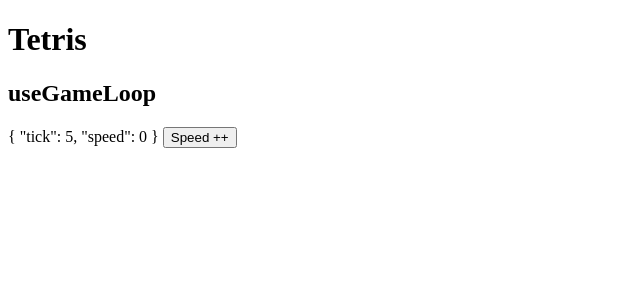
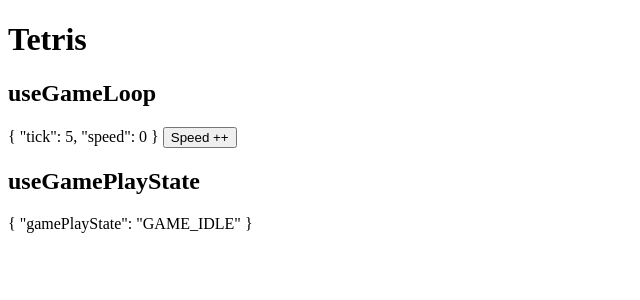
Before and after one commit to ankushjamdagani/unwitty.dev, a React (Vite) app in the folder projects/tetris/: page / in a window 1280 px wide. Shown: the top 300 px of the page, without its empty margins (0-640 px from the left). Built offline with nearby package versions, Linux system fonts and the light colour scheme.

Commit message:
added useGamePlayState

```diff
--- a/projects/tetris/src/Tetris.tsx
+++ b/projects/tetris/src/Tetris.tsx
@@ -3,6 +3,8 @@
 import useGameLoop from "./hooks/useGameLoop";
 
 import ThemeProvider, { Theme } from "./components/ThemeProvider";
+import { useEffect, useRef } from "react";
+import useGamePlayState, { PlayState } from "./hooks/useGamePlayState";
 
 /** * * * * * * * * * * */
 /** * T_E_T_R_I_S * * */
@@ -72,10 +74,13 @@
     ...props,
   };
 
+  const gameRootRef = useRef<HTMLDivElement>(null);
+
   const gameLoopState = useGameLoop({});
+  const gamePlayState = useGamePlayState({});
 
   return (
-    <div id="game-root" className={`layout-${layout}`}>
+    <div id="game-root" ref={gameRootRef} className={`layout-${layout}`}>
       <ThemeProvider>
         <h1>Tetris</h1>
         <div>
@@ -85,6 +90,10 @@
             Speed ++
           </button>
         </div>
+        <div>
+          <h2>useGamePlayState</h2>
+          {JSON.stringify(gamePlayState, undefined, 4)}{" "}
+        </div>
       </ThemeProvider>
     </div>
   );
--- /dev/null
+++ b/projects/tetris/src/hooks/useGamePlayState.ts
@@ -0,0 +1,74 @@
+import { RefObject, useCallback, useEffect, useState } from "react";
+
+export enum PlayState {
+  GAME_IDLE = "GAME_IDLE",
+  GAME_PLAY = "GAME_PLAY",
+  GAME_PAUSE = "GAME_PAUSE",
+  GAME_OVER = "GAME_OVER",
+}
+
+interface useGameProps {
+  containerElement?: RefObject<HTMLElement>;
+  gamePlayState?: PlayState;
+}
+
+export default function useGamePlayState({
+  containerElement,
+  gamePlayState: initialGamePlayState = PlayState.GAME_IDLE,
+}: useGameProps) {
+  const [gamePlayState, setGamePlayState] = useState(initialGamePlayState);
+
+  const playGame = useCallback(() => {
+    setGamePlayState(PlayState.GAME_PLAY);
+  }, []);
+
+  const pauseGame = useCallback(() => {
+    setGamePlayState(PlayState.GAME_PAUSE);
+  }, []);
+
+  const restartGame = useCallback(() => {
+    setGamePlayState(PlayState.GAME_IDLE);
+  }, []);
+
+  const endGame = useCallback(() => {
+    setGamePlayState(PlayState.GAME_OVER);
+  }, []);
+
+  useEffect(() => {
+    const element = containerElement?.current || document.body;
+
+    function onKeyDown(this: HTMLElement, evt: KeyboardEvent) {
+      setGamePlayState((state) => {
+        console.log("-----", evt.code, state);
+        if (evt.code === "Space") {
+          if (state === PlayState.GAME_PLAY) {
+            return PlayState.GAME_PAUSE;
+          }
+          if (state === PlayState.GAME_PAUSE) {
+            return PlayState.GAME_PLAY;
+          }
+        }
+        if (evt.code === "Enter") {
+          if (state === PlayState.GAME_IDLE) {
+            return PlayState.GAME_PLAY;
+          }
+        }
+        return state;
+      });
+    }
+
+    element?.addEventListener("keydown", onKeyDown);
+
+    return () => {
+      element?.removeEventListener("keydown", onKeyDown);
+    };
+  }, [containerElement]);
+
+  return {
+    gamePlayState,
+    playGame,
+    restartGame,
+    pauseGame,
+    endGame,
+  };
+}
```
